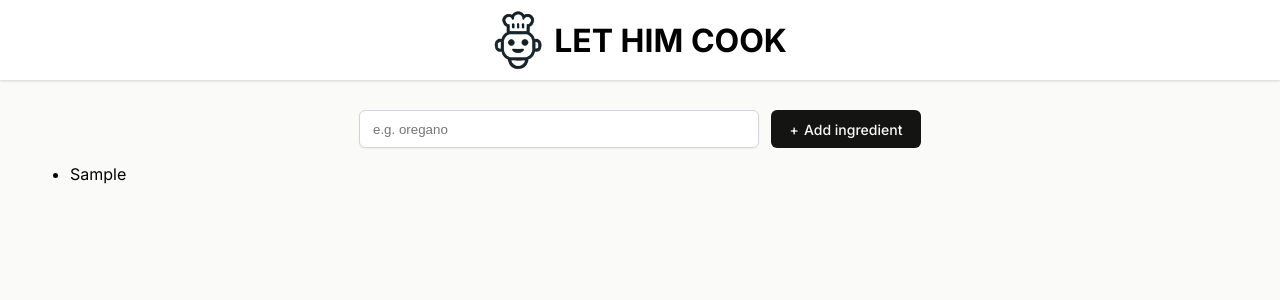
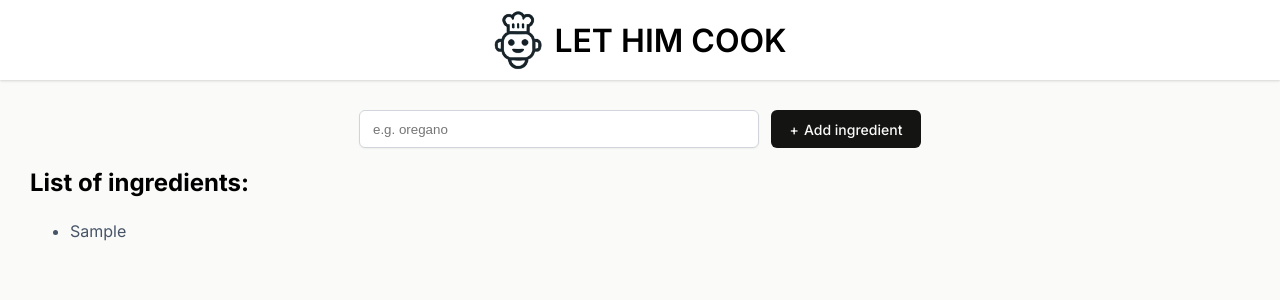
Before and after one commit to shettyamoghh/let-him-cook-ai, a React (Vite) app: page / in a window 1280 px wide. Both pictures are taken after typing "Sample" into the empty fields and a click on the button "Add ingredient". Shown: the top 300 px of the page. Built offline with nearby package versions, Linux system fonts and the light colour scheme.

Commit message:
Implemented List and Recipe Generator UI elements

```diff
--- a/src/components/Main.jsx
+++ b/src/components/Main.jsx
@@ -25,9 +25,17 @@
                 />
                 <button>Add ingredient</button>
             </form>
-            <ul>
-                {ingList}
-            </ul>
+            {ingredients.length > 0 && <section>
+                <h2>List of ingredients: </h2>
+                <ul className='ingredients-list'>{ingList}</ul>
+                {ingredients.length > 3 && <div className='get-recipe-container'>
+                    <div>
+                        <h3>Time to cook?</h3>
+                        <p>Generate a recipe based on your list of ingredients</p>
+                    </div>
+                    <button>Get recipe</button>
+                </div>}
+            </section>}
         </main>
     )
 }
--- a/src/index.css
+++ b/src/index.css
@@ -23,7 +23,7 @@
 }
 
 header > h1 {
-    /* font-weight: 400; */
+    font-weight: 600;
 }
 
 main {
@@ -62,3 +62,45 @@
     content: "+";
     margin-right: 5px;
 }
+
+ul.ingredients-list {
+    margin-bottom: 48px;
+}
+
+ul.ingredients-list > li {
+    color: #475467;
+    line-height: 28px;
+}
+
+.get-recipe-container {
+    display: flex;
+    justify-content: space-between;
+    align-items: center;
+    border-radius: 8px;
+    background: #F0EFEB;
+    padding: 10px 28px;
+}
+
+.get-recipe-container h3 {
+    font-size: 1.125rem;
+    font-weight: 500;
+    line-height: 10px;
+}
+
+.get-recipe-container p {
+    color: #6B7280;
+    font-size: 0.875rem;
+    line-height: 10px;
+}
+
+.get-recipe-container button {
+    border: none;
+    border-radius: 6px;
+    background: #D17557;
+    box-shadow: 0px 1px 2px 0px rgba(0, 0, 0, 0.05);
+    color: #FAFAF8;
+    padding: 9px 17px;
+    font-family: Inter, sans-serif;
+    font-size: 0.875rem;
+    cursor: pointer;
+}
```
